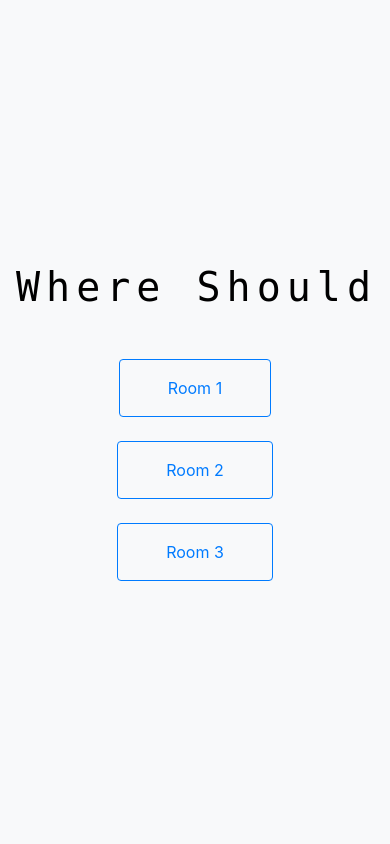
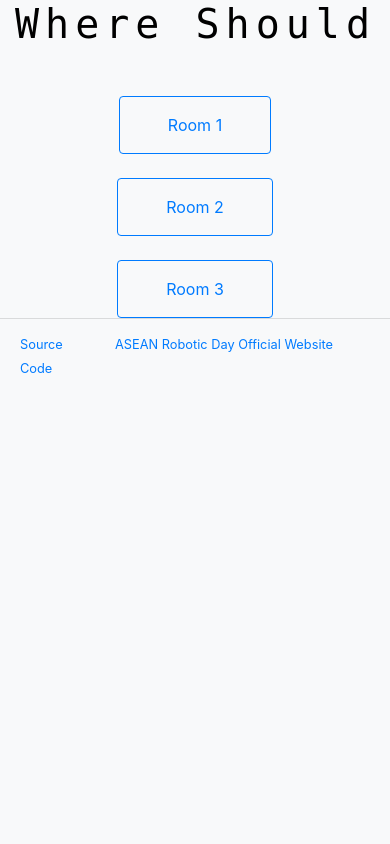
Before and after one commit to rifkybujana/ARD-STRC-Bot, a Flask app: page / in a window 390 px wide. Run offline with Flask 2, Linux system fonts and the light colour scheme; some libraries are stand-ins or nearby versions.

Commit message:
Small change

```diff
--- a/Server/main.py
+++ b/Server/main.py
@@ -39,4 +39,4 @@ def GetRoom():
     return room
 
 if __name__ == "__main__":
-    app.run(debug=True)
+    app.run(host="0.0.0.0", debug=True)
--- a/Server/static/css/style.css
+++ b/Server/static/css/style.css
@@ -1,19 +1,11 @@
-.vertical-center {
-    min-height: 100%;  /* Fallback for browsers do NOT support vh unit */
-    min-height: 100vh; /* These two lines are counted as one :-)       */
-
-    display: flex;
-    align-items: center;
-}
-
 .typewriter h1 {
     color: black;
     font-family: monospace;
-    overflow: hidden; /* Ensures the content is not revealed until the animation */
-    border-right: .15em solid orange; /* The typwriter cursor */
-    white-space: nowrap; /* Keeps the content on a single line */
-    margin: 0 auto; /* Gives that scrolling effect as the typing happens */
-    letter-spacing: .15em; /* Adjust as needed */
+    overflow: hidden;
+    border-right: .15em solid orange;
+    white-space: nowrap;
+    margin: 0 auto;
+    letter-spacing: .15em;
     animation:
       typing 3.5s steps(30, end),
       blink-caret .5s step-end infinite;
@@ -22,23 +14,21 @@
 .typewriter p {
     color: black;
     font-family: monospace;
-    overflow: hidden; /* Ensures the content is not revealed until the animation */
-    border-right: .15em solid orange; /* The typwriter cursor */
-    white-space: nowrap; /* Keeps the content on a single line */
-    margin: 0 auto; /* Gives that scrolling effect as the typing happens */
-    letter-spacing: .15em; /* Adjust as needed */
+    overflow: hidden;
+    border-right: .15em solid orange;
+    white-space: nowrap;
+    margin: 0 auto;
+    letter-spacing: .15em;
     animation:
       typing 3.5s steps(30, end),
       blink-caret .5s step-end infinite;
 }
 
-/* The typing effect */
 @keyframes typing {
     from { width: 0 }
     to { width: 100% }
 }
 
-  /* The typewriter cursor effect */
 @keyframes blink-caret {
     from, to { border-color: transparent }
     50% { border-color: orange }
--- a/Server/templates/index.html
+++ b/Server/templates/index.html
@@ -14,7 +14,7 @@
     <body class="bg-light">
 
         <div class="vertical-center">
-            <div class="container p-3 text-center">
+            <div class="container text-center">
                 <div class="typewriter">
                     <h1>Where Should i go?</h1>
                 </div>
@@ -28,6 +28,17 @@
             </div>
         </div>
 
+        <footer class="card-footer bg-light footer-font-style text-muted footer-position">
+            <div class="row">
+                <div class="col-3 col-sm-2 col-md-2 col-lg-1">
+                    <a href="https://github.com/rifkybujana/ARD-STRC-Bot" target="_blank"><small>Source Code</small></a>
+                </div>
+                <div class="col-9 col-sm-10 col-md-10 col-lg-11">
+                    <a href="https://www.aseanroboticday.org/" target="_blank"><small>ASEAN Robotic Day Official Website</small></a>
+                </div>
+            </div>
+        </footer>
+
         <!-- jQuery library -->
         <script src="https://ajax.googleapis.com/ajax/libs/jquery/3.5.1/jquery.min.js"></script>
 
@@ -36,5 +47,6 @@
 
         <!-- Latest compiled JavaScript -->
         <script src="https://maxcdn.bootstrapcdn.com/bootstrap/4.5.2/js/bootstrap.min.js"></script>
+
     </body>
 </html>
```
